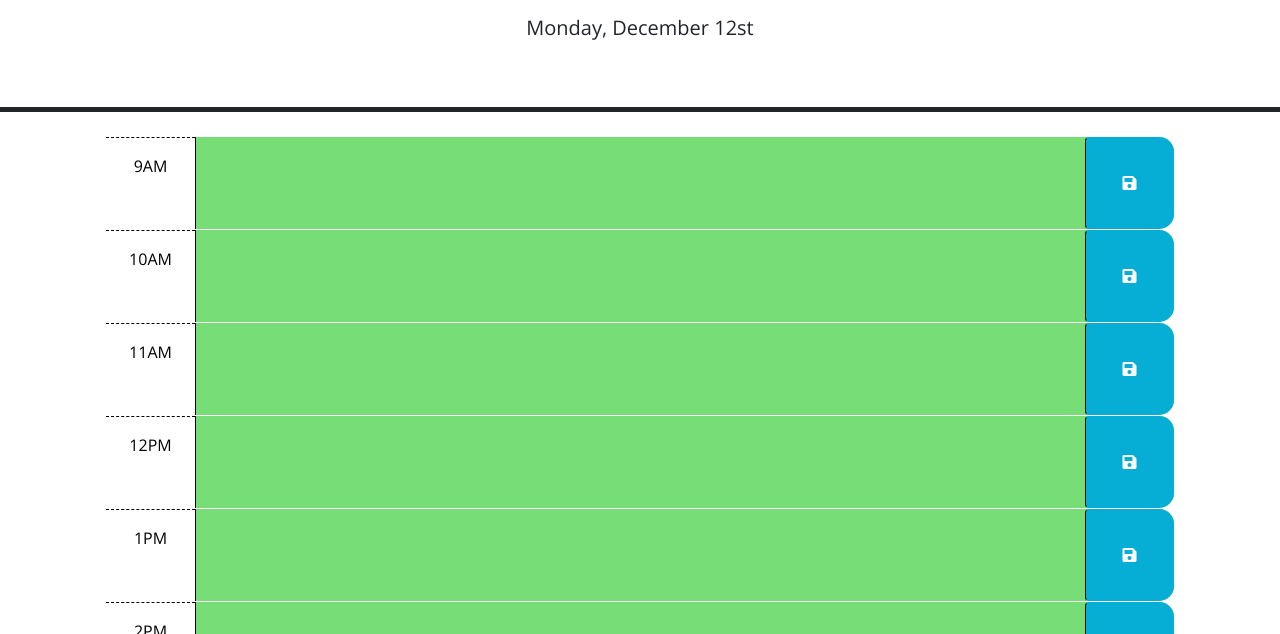
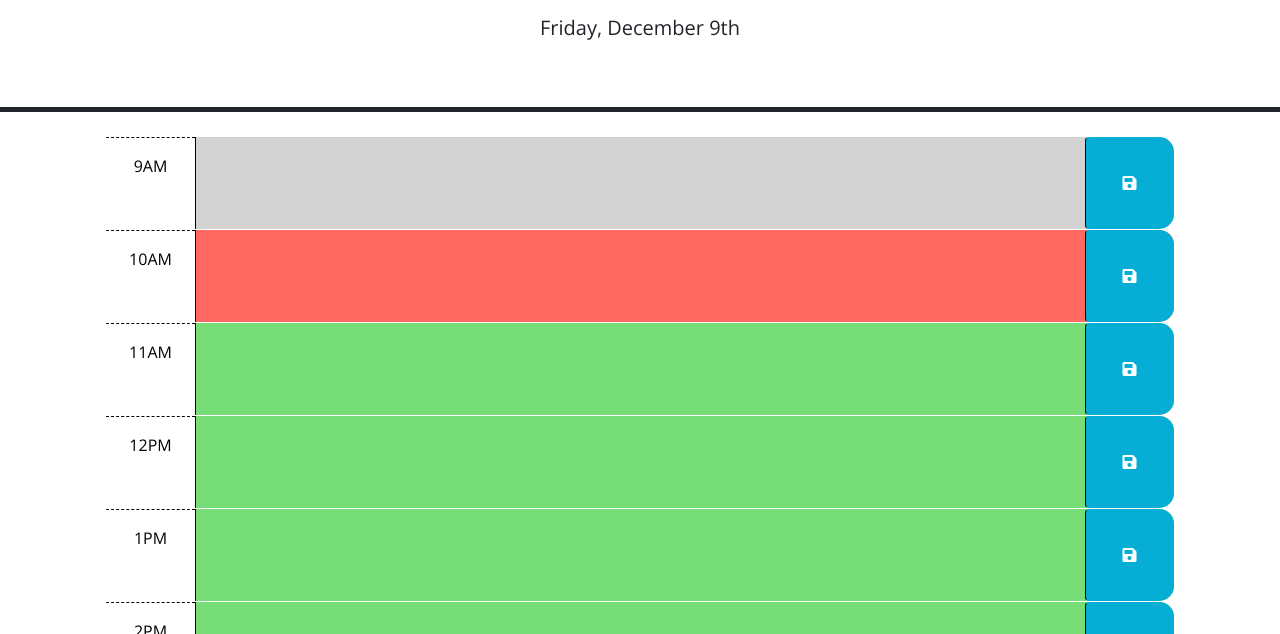
Before and after one commit to fannychen623/Challenge-05-Work-Day-Scheduler, a plain HTML site: page index.html in a window 1280 px wide. Shown: the part 166-800 px from the top of the page. Drawn offline with nearby package versions, Linux system fonts and the light colour scheme.

```diff
--- a/assets/script.js
+++ b/assets/script.js
@@ -1,20 +1,25 @@
-// Wrap all code that interacts with the DOM in a call to jQuery to ensure that
-// the code isn't run until the browser has finished rendering all the elements
-// in the html.
+// ensure that the code isn't run until the browser has finished rendering all the elements in the html.
 $(function () {
-  $('.saveBtn').on('click', function () {
-    var idIndex = Number($(this).parent().attr('id').replace('hour-', ''))-9;
-    scheduledEvents[idIndex]=($(this).closest('.time-block').children('textarea').val());
-    localStorage.setItem("scheduledEvents", JSON.stringify(scheduledEvents));
-  });
-
   var scheduledEvents = [];
   var storedEvents = JSON.parse(localStorage.getItem("scheduledEvents"));
   if (storedEvents !== null) {
     scheduledEvents = storedEvents;
   };
 
-  var currentHour = Number(dayjs().format('H'));
+  const nth = function(d) {
+    if (d > 3 && d < 21) return 'th';
+    switch (d % 10) {
+      case 1:  return "st";
+      case 2:  return "nd";
+      case 3:  return "rd";
+      default: return "th";
+    };
+  };
+  var Do = nth(Number(dayjs().format('d')));
+  // $('#currentDay').text((dayjs().format('dddd[,] MMMM D')) + Do);
+  $('#currentDay').text('Friday, December 9th');
+  // var currentHour = Number(dayjs().format('H'));
+  var currentHour = 10;
   $('.time-block').each(function() {
     var idHour = Number($(this).attr('id').replace('hour-', ''));
     if (idHour < currentHour) {
@@ -28,17 +33,12 @@
     $(this).children('textarea').val(eventItem[idHour-9]);
   });
 
-  const nth = function(d) {
-    if (d > 3 && d < 21) return 'th';
-    switch (d % 10) {
-      case 1:  return "st";
-      case 2:  return "nd";
-      case 3:  return "rd";
-      default: return "th";
-    }
-  }
-  var Do = nth(Number(dayjs().format('d')));
-  $('#currentDay').text((dayjs().format('dddd[,] MMMM D')) + Do);
+  $('.saveBtn').on('click', function () {
+    var idIndex = Number($(this).parent().attr('id').replace('hour-', ''))-9;
+    scheduledEvents[idIndex]=($(this).closest('.time-block').children('textarea').val());
+    localStorage.setItem("scheduledEvents", JSON.stringify(scheduledEvents));
+  });
+
   // TODO: Add a listener for click events on the save button. This code should
   // use the id in the containing time-block as a key to save the user input in
   // local storage. HINT: What does `this` reference in the click listener
--- a/index.html
+++ b/index.html
@@ -4,6 +4,7 @@
     <meta charset="UTF-8" />
     <meta name="viewport" content="width=device-width, initial-scale=1.0" />
     <meta http-equiv="X-UA-Compatible" content="ie=edge" />
+    <link rel="stylesheet" href="./assets/css/reset.css" />
     <link rel="stylesheet" href="https://cdn.jsdelivr.net/npm/bootstrap@5.1.3/dist/css/bootstrap.min.css"/>
     <link rel="stylesheet" href="https://use.fontawesome.com/releases/v5.8.1/css/all.css" integrity="sha384-50oBUHEmvpQ+1lW4y57PTFmhCaXp0ML5d60M1M7uH2+nqUivzIebhndOJK28anvf" crossorigin="anonymous" />
     <link href="https://fonts.googleapis.com/css?family=Open+Sans&display=swap" rel="stylesheet" />
@@ -17,7 +18,7 @@
       <p class="lead">A simple calendar app for scheduling your work day</p>
       <p id="currentDay" class="lead"></p>
     </header>
-    <div class="container-lg px-5">
+    <main class="container-lg px-5">
       <div id="hour-9" class="row time-block">
         <div class="col-2 col-md-1 hour text-center py-3">9AM</div>
         <textarea class="col-8 col-md-10 description" rows="3"> </textarea>
@@ -81,7 +82,7 @@
           <i class="fas fa-save" aria-hidden="true"></i>
         </button>
       </div>
-
+    </main>
     <script src="https://code.jquery.com/jquery-3.4.1.min.js"></script>
     <script src="https://cdn.jsdelivr.net/npm/dayjs@1.11.3/dayjs.min.js" integrity="sha256-iu/zLUB+QgISXBLCW/mcDi/rnf4m4uEDO0wauy76x7U=" crossorigin="anonymous" ></script>
     <script src="./assets/script.js"></script>
```
Also changed, not shown: assets/images/650px.png (added), assets/images/Work Day Scheduler.png (added), 3 other files.
